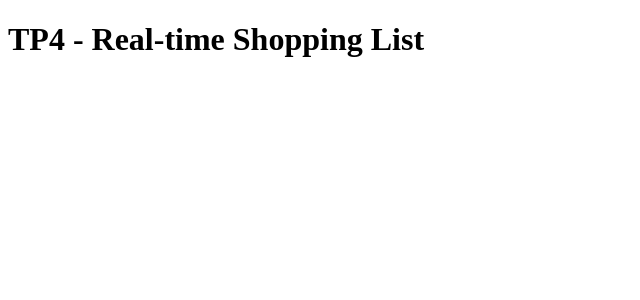
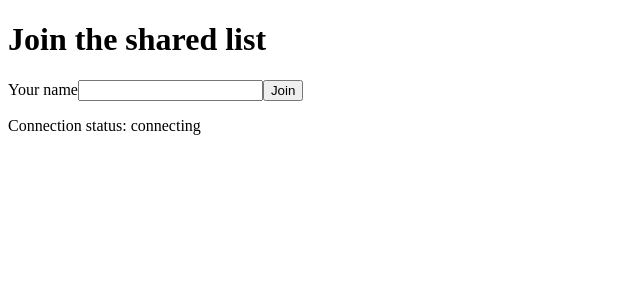
Before and after one commit to marcos-coloma/async-integration-websockets-sse, a React (Vite) app in the folder client/: page / in a window 1280 px wide. Shown: the top 300 px of the page, without its empty margins (0-640 px from the left). Built offline with nearby package versions, Linux system fonts and the light colour scheme; no server answers.

Commit message:
feat(client): implement participant join flow with validation and error handling

```diff
--- a/client/src/App.tsx
+++ b/client/src/App.tsx
@@ -1,8 +1,24 @@
+
+import { useWebSockets } from "./hooks/useWebSockets";
+import { JoinPage } from "./pages/JoinPage";
 
 function App() {
+    const websocket = useWebSockets();
+
+    if (!websocket.participantId) {
+        return (
+            <JoinPage
+                status={websocket.status}
+                error={websocket.lastError?.message ?? websocket.connectionError}
+                onJoin={websocket.join}
+            />
+        );
+    }
+
     return (
         <main>
-        <h1>TP4 - Real-time Shopping List</h1>
+            <h1>Real-time Collaboration</h1>
+            <p>Connected as participant: {websocket.participantId}</p>
         </main>
     );
 }
--- /dev/null
+++ b/client/src/pages/JoinPage.tsx
@@ -0,0 +1,79 @@
+
+import { useState } from "react";
+
+interface JoinPageProps {
+    readonly status: string;
+    readonly error: string | null;
+    readonly onJoin: (name: string) => void;
+}
+
+export function JoinPage({
+    status,
+    error,
+    onJoin
+}: JoinPageProps) {
+
+    const [name, setName] = useState("");
+    const [validationError, setValidationError] =
+        useState<string | null>(null);
+
+    function handleSubmit(event: Parameters<
+    NonNullable<React.ComponentProps<"form">["onSubmit"]>
+    >[0]) {
+        event.preventDefault();
+
+        const trimmedName = name.trim();
+
+        if (trimmedName.length < 1 || trimmedName.length > 20) {
+            setValidationError(
+                "Name must contain between 1 and 20 characters."
+            );
+            return;
+        }
+
+        setValidationError(null);
+        onJoin(trimmedName);
+    }
+
+    function handleNameChange(value: string) {
+        setName(value);
+        setValidationError(null);
+    }
+
+    return (
+        <main>
+            <h1>Join the shared list</h1>
+
+            <form onSubmit={handleSubmit}>
+                <label htmlFor="participant-name">
+                    Your name
+                </label>
+
+                <input
+                    id="participant-name"
+                    type="text"
+                    value={name}
+                    onChange={(event) =>
+                        handleNameChange(event.target.value)
+                    }
+                    maxLength={20}
+                    required
+                />
+
+                <button type="submit">
+                    Join
+                </button>
+            </form>
+
+            <p>Connection status: {status}</p>
+
+            {validationError && (
+                <p>{validationError}</p>
+            )}
+
+            {error && (
+                <p>{error}</p>
+            )}
+        </main>
+    );
+}
```
Also changed, not shown: client/src/pages/ParticipantPage.tsx (deleted).
